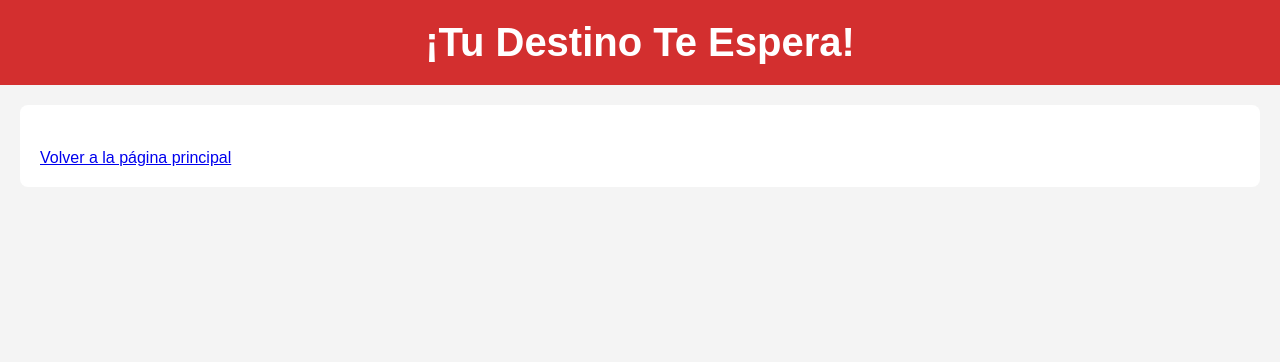
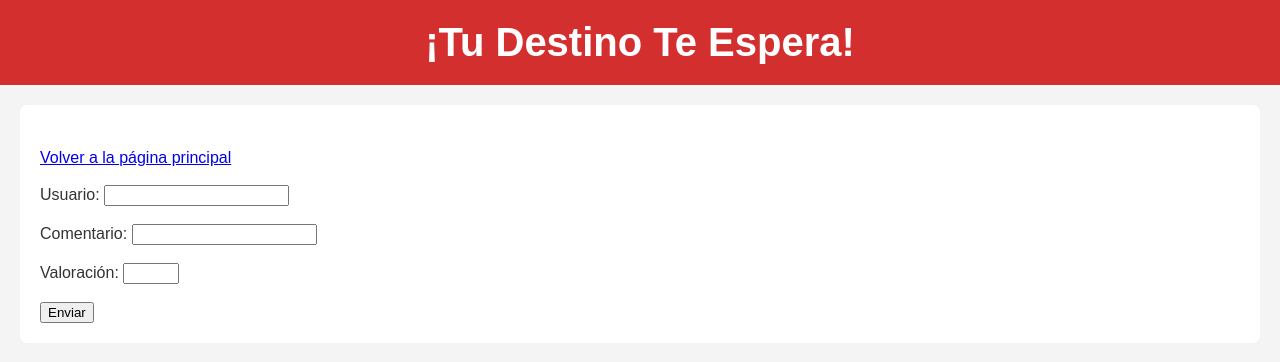
Before and after one commit to Idaniapp/CONOCIENDO-EL-PERU, a Flask app: template Proyecto programacion/templates/respuesta.html in a window 1280 px wide. Shown: the top 362 px of the page. Run offline with Flask 3, Linux system fonts and the light colour scheme; the template is opened without the code that fills it, so the values that code supplies are empty.

Commit message:
Update respuesta.html

```diff
--- a/Proyecto programacion/templates/respuesta.html
+++ b/Proyecto programacion/templates/respuesta.html
@@ -11,6 +11,19 @@
     <section>
         <p>{{ mensaje }}</p>
         <a href="{{ url_for('home') }}">Volver a la página principal</a>
+        <br/><br/>
+        <form action="{{ url_for('respuesta') }}" method="POST">
+            <label for="usuario">Usuario:</label>
+            <input type="text" id="usuario" name="usuario" required>
+            <br/><br/>
+            <label for="comentario">Comentario:</label>
+            <input type="text" id="comentario" name="comentario">
+            <br/><br/>
+            <label for="valoracion">Valoración:</label>
+            <input type="number" id="valoracion" name="valoracion" min="0" max="10">
+            <br/><br/>
+            <input type="submit" value="Enviar">
+        </form>
     </section>
 </body>
 </html>
```
